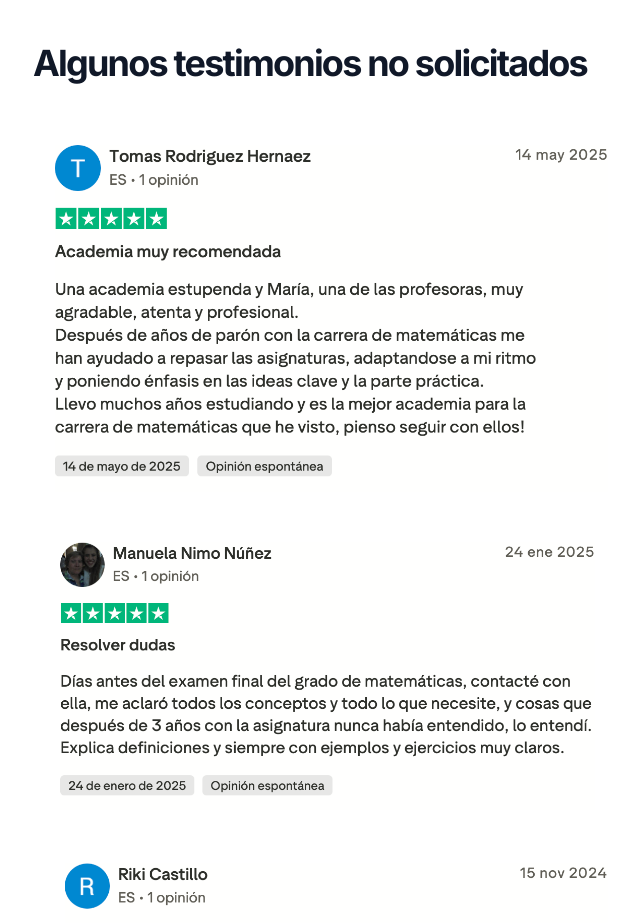
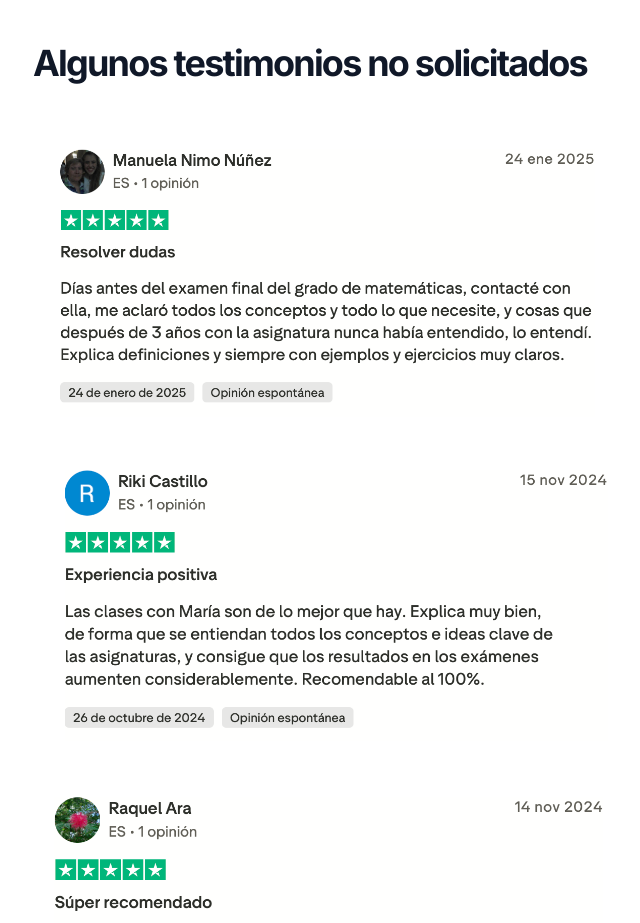
Before and after one commit to MariaLipiz/matessindramas, a Next.js app: page /codigo-fuente-de-las-matematicas in a window 1280 px wide. Shown: the part 8960-9883 px from the top of the page, without its empty margins (15-655 px from the left). Built offline with nearby package versions, Linux system fonts and the light colour scheme.

Commit message:
testimonio academia eliminado

```diff
--- a/src/app/codigo-fuente-de-las-matematicas/page.tsx
+++ b/src/app/codigo-fuente-de-las-matematicas/page.tsx
@@ -519,14 +519,6 @@ export default function CodigoFuente() {
          Algunos testimonios no solicitados
         </h2>
 
-
-        <Image
-            src="/images/testimonio15.png"
-            alt="Descripción de la imagen"
-            width={600}
-            height={200}
-            className="rounded-sm"
-        />
         <Image
             src="/images/testimonio16.png"
             alt="Descripción de la imagen"
```
